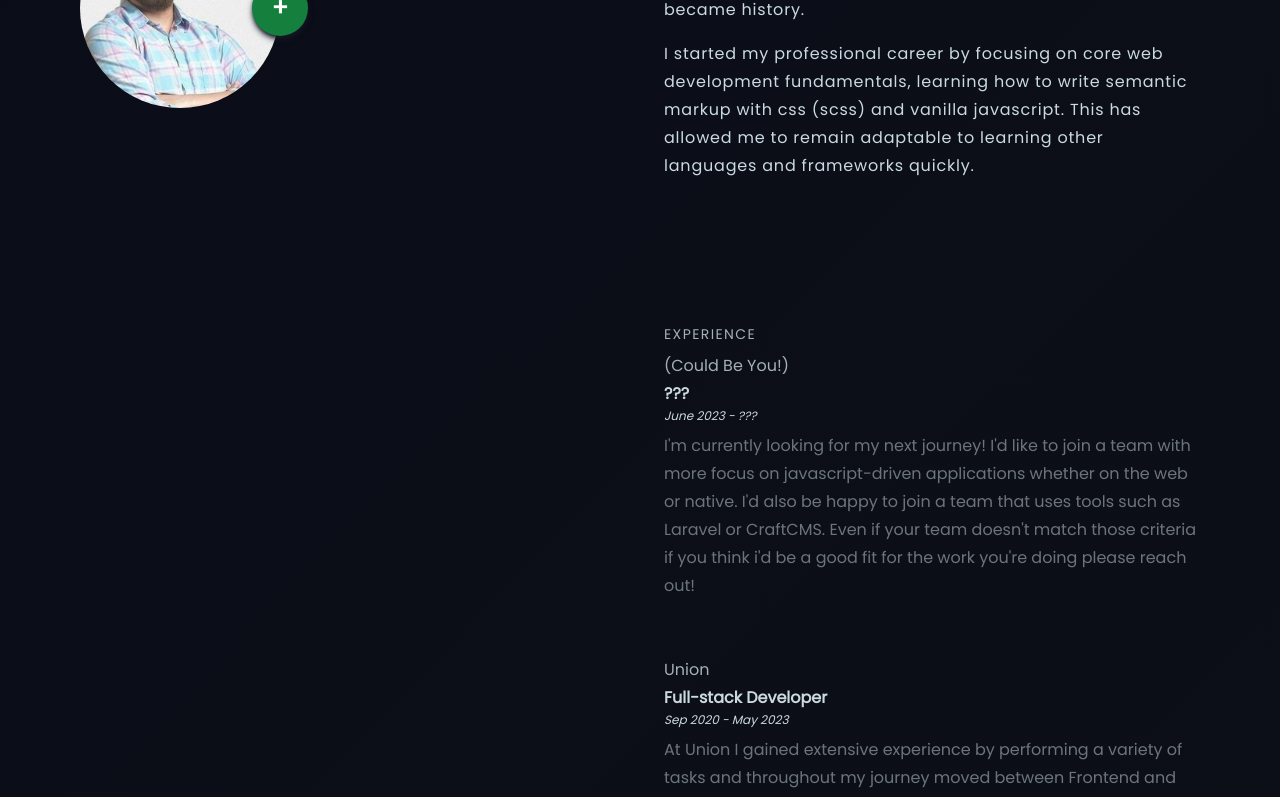
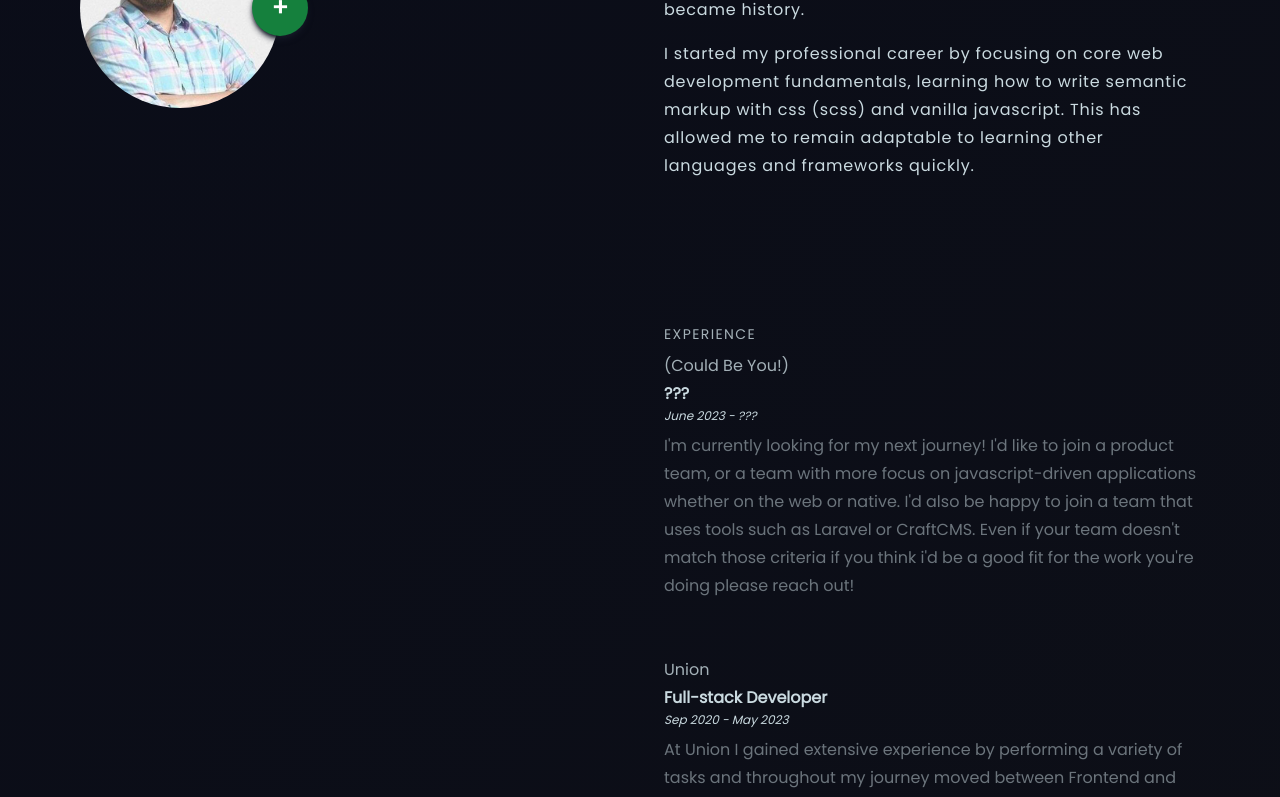
Before and after one commit to im-ironclad/ironfolio, a Next.js app: page / in a window 1280 px wide. Shown: the part 380-1177 px from the top of the page. Built offline with nearby package versions, Linux system fonts and the light colour scheme.

Commit message:
Copy update

```diff
--- a/src/app/page.tsx
+++ b/src/app/page.tsx
@@ -7,7 +7,7 @@ export default function Home() {
 		{
 			companyTitle: `(Could Be You!)`,
 			dateRange: `June 2023 - ???`,
-			description: `I'm currently looking for my next journey! I'd like to join a team with more focus on javascript-driven applications whether on the web or native. I'd also be happy to join a team that uses tools such as Laravel or CraftCMS. Even if your team doesn't match those criteria if you think i'd be a good fit for the work you're doing please reach out!`,
+			description: `I'm currently looking for my next journey! I'd like to join a product team, or a team with more focus on javascript-driven applications whether on the web or native. I'd also be happy to join a team that uses tools such as Laravel or CraftCMS. Even if your team doesn't match those criteria if you think i'd be a good fit for the work you're doing please reach out!`,
 			positionTitle: `???`,
 			tags: []
 		},
```
